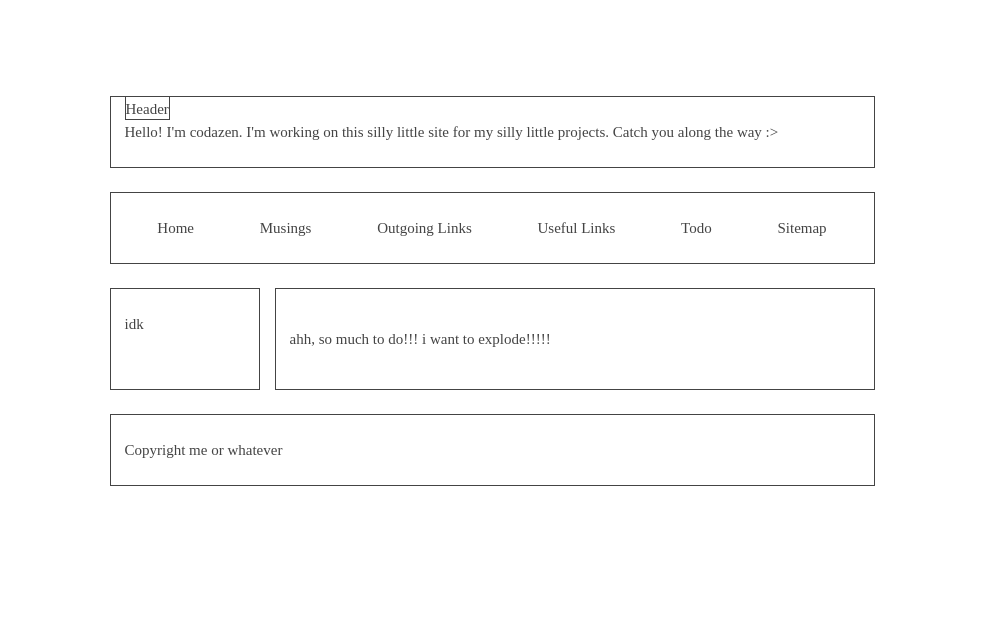
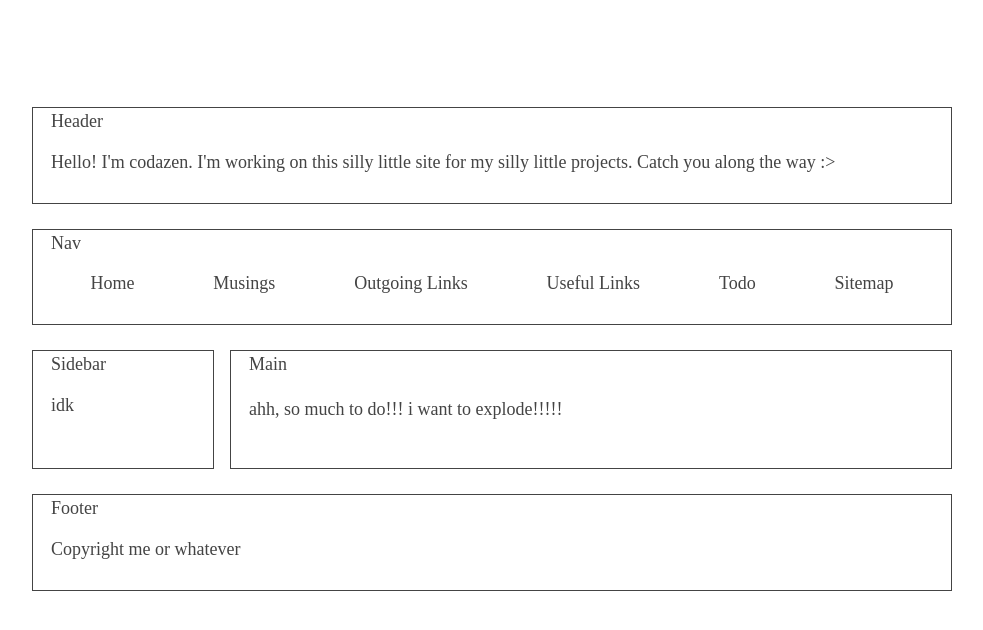
Before and after one commit to codazendev/codazen.dev, an Eleventy site: page content/index.html in a window 1280 px wide. Shown: the whole page, without its empty margins (148-1131 px from the left). Built offline with nearby package versions, Linux system fonts and the light colour scheme; Eleventy itself is replaced by a stand-in of ours; files that its build step writes are made by us from their sources; a web font is replaced by a local one.

Commit message:
un-over-complicated css
you would not believe how much fiddling occurred between the last commit
and this commit. thankfully i'm listening to Kirby music so i had a
friend to keep me company :>

```diff
--- a/content/_includes/base.njk
+++ b/content/_includes/base.njk
@@ -9,14 +9,13 @@
         <link rel="stylesheet" href="/assets/css/base.css">
     </head>
     <body>
-        <div id="header-tag">
-            Header
-        </div>
         <header class="box">
+            <p>Header</p>
             Hello! I'm codazen. I'm working on this silly little site for my silly little projects. Catch you along the way :>
         </header>
 
         <nav class="box">
+            <p>Nav</p>
             <ul id="navlist">
                 <li><a href="/">Home</a></li>
                 <li><a href="/musings/">Musings</a></li>
@@ -29,15 +28,18 @@
 
         <div id="content">
             <aside class="box">
+                <p>Sidebar</p>
                 idk
             </aside>
 
             <main class="box">
+                <p>Main</p>
                 {{ content | safe }}
             </main>
         </div>
 
         <footer class="box">
+        <p>Footer</p>
             Copyright me or whatever
         </footer>
     </body>
--- a/css/base.css
+++ b/css/base.css
@@ -1,10 +1,8 @@
 /* Imports */
-
 @import url(./normalize/modern-normalize.css);
 
 
 /* Custom fonts */
-
 @font-face {
     font-family: AdwaitaMono;
     src: url(./fonts/AdwaitaMono-Regular.ttf);
@@ -12,58 +10,37 @@
 
 
 /* Overall page */
-
 *, *::before, *::after {
     box-sizing: border-box;
 }
 
 body {
     font-family: AdwaitaMono;
-    font-size: 15px;
-    line-height: 1.6;
+    font-size: 18px;
+    line-height: 1.5;
     max-width: 102ch;
     margin: 4lh auto;
     color: #444;
 }
 
 
-/* Custom TUI-like box thing */
+/* Custom styling for the different areas of the page */
+.box {
+    outline: 1px solid #444;
+    margin-bottom: 1lh;
+    padding: 0 2ch 1lh 2ch;
 
-#header-tag {
-    position: relative;
-    width: 6ch;
-    height: 1lh;
-    margin-bottom: -1lh;
-    margin-left: 2ch;
-    background: white;
-    z-index: 1;
-    border: 1px solid #444;
-}
-
-.box {
-    @property --section {
-        syntax: "<string>";
-        inherits: false;
-        initial-value: "WHUG?!?";
-    };
-
-    position: relative;
-    padding: calc(1lh - 1px) calc(2ch - 1px);
-    margin-bottom: 1lh;
-    border: 1px solid #444;
+    > p:first-child {
+        width: fit-content;
+        outline: 1px solid white;
+        margin: 0;
+        margin-bottom: 0.5lh;
+        padding: 0;
+    }
 }
 
 
 /* Page sections */
-
-header {
-    --section: "Header";
-}
-
-nav {
-    --section: "Navigation";
-}
-
 #navlist {
     display: flex;
     justify-content: space-around;
@@ -78,22 +55,14 @@ nav {
 }
 
 aside {
-    --section: "Aside";
     width: 20ch;
 }
 
 main {
-    --section: "Main";
     width: 80ch;
 }
 
-footer {
-    --section: "Footer";
-}
-
-
 /* Links */
-
 a {
     color: #444;
 }
```
